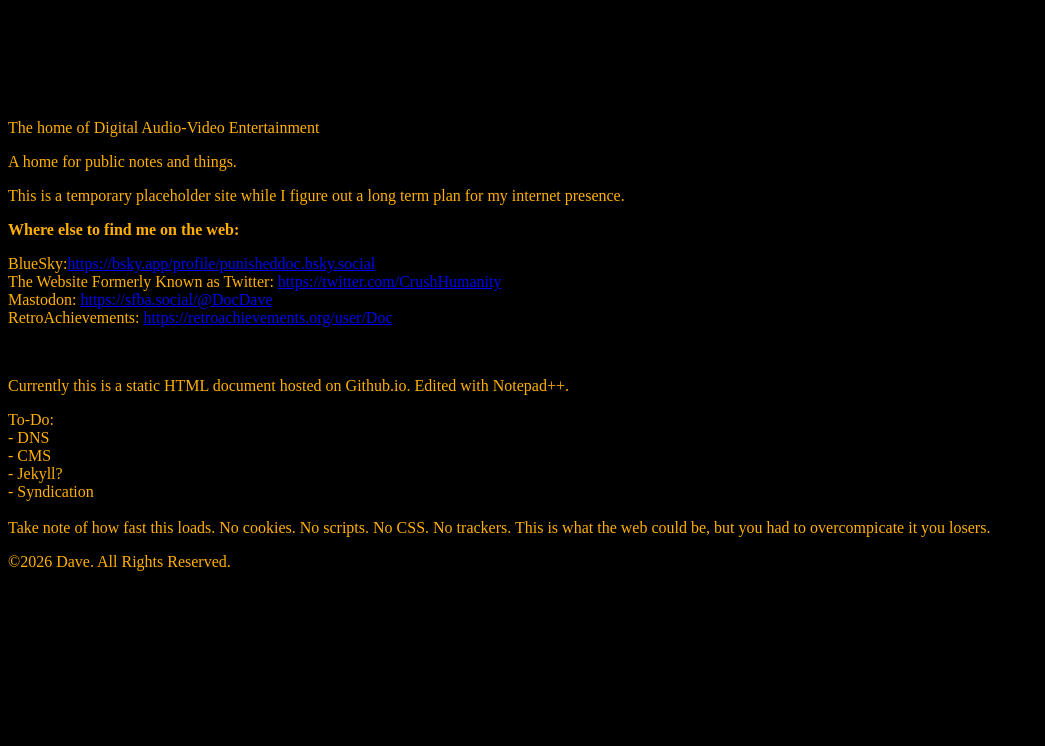
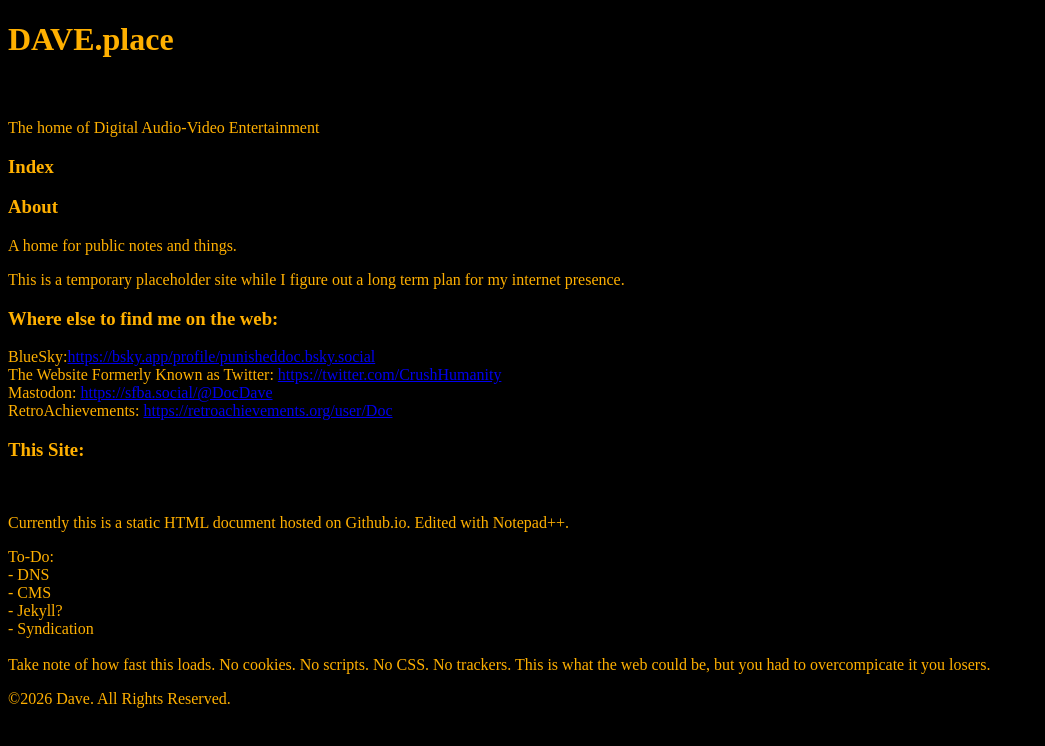
Before and after one commit to 68kFuture/68kFuture.github.io, a plain HTML site: page index.html in a window 1280 px wide. Shown: the whole page, without its empty margins (0-1045 px from the left). Drawn offline with Linux system fonts and the light colour scheme.

Commit message:
Content update 3

```diff
--- a/index.html
+++ b/index.html
@@ -5,6 +5,8 @@
 	<style>
 		body {background-color: #000000}
 		p {color: #FFB000}
+		h1 {color: #FFB000}
+		h3 {color: #FFB000}
 	</style>
 	<meta charset="UTF-8">
 	<meta name="keywords" content="Videogames, Arcade, Retro, Video, VHS, LD, Laserdisc, DVD, Tech, Web, Cyberdelia">
@@ -15,17 +17,19 @@
 <h1>DAVE.place</h1>
 <h5>Living that 68k powered dream.</h5>
 <p>The home of Digital Audio-Video Entertainment</p>
+<h3>Index</h3>
+<h3>About</h3>
 <p>A home for public notes and things.</p>
 
 <p>This is a temporary placeholder site while I figure out a long term plan for my internet presence.</p>
 
-<p><b>Where else to find me on the web:</b></p>
+<h3>Where else to find me on the web:</h3>
 <p>BlueSky:<a href="https://bsky.app/profile/punisheddoc.bsky.social">https://bsky.app/profile/punisheddoc.bsky.social</a><br>
 The Website Formerly Known as Twitter: <a href="https://x.com/CrushHumanity">https://twitter.com/CrushHumanity</a><br>
 Mastodon: <a href="https://sfba.social/@DocDave">https://sfba.social/@DocDave</a><BR>
 RetroAchievements: <a href="https://retroachievements.org/user/Doc">https://retroachievements.org/user/Doc<a></p>
 
-<B>This Site:</B><BR>
+<h3>This Site:</h3><BR>
 <p>Currently this is a static HTML document hosted on Github.io. Edited with Notepad++.</p>
 <p>To-Do:<BR>
 	- DNS<BR>
```
